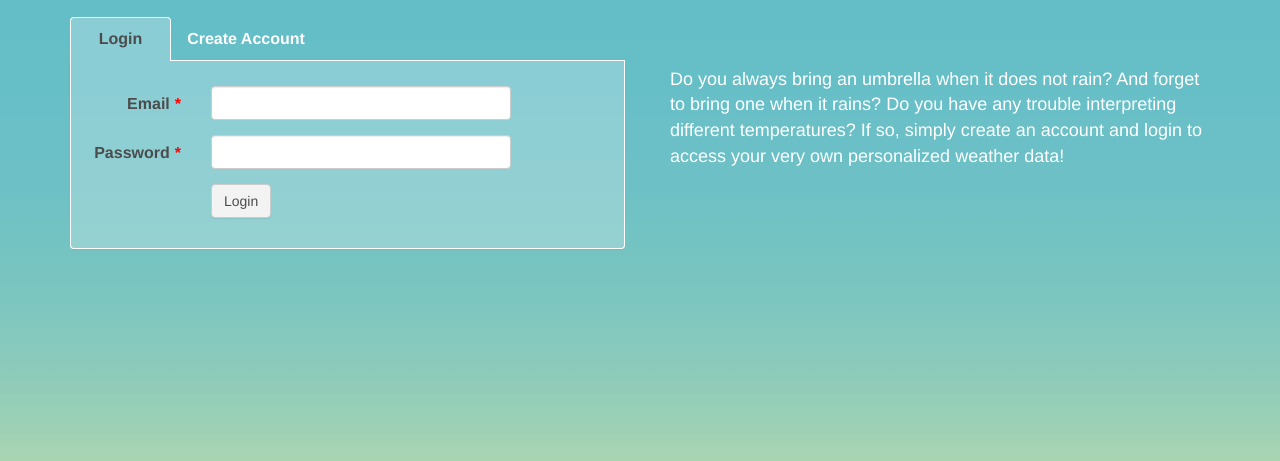
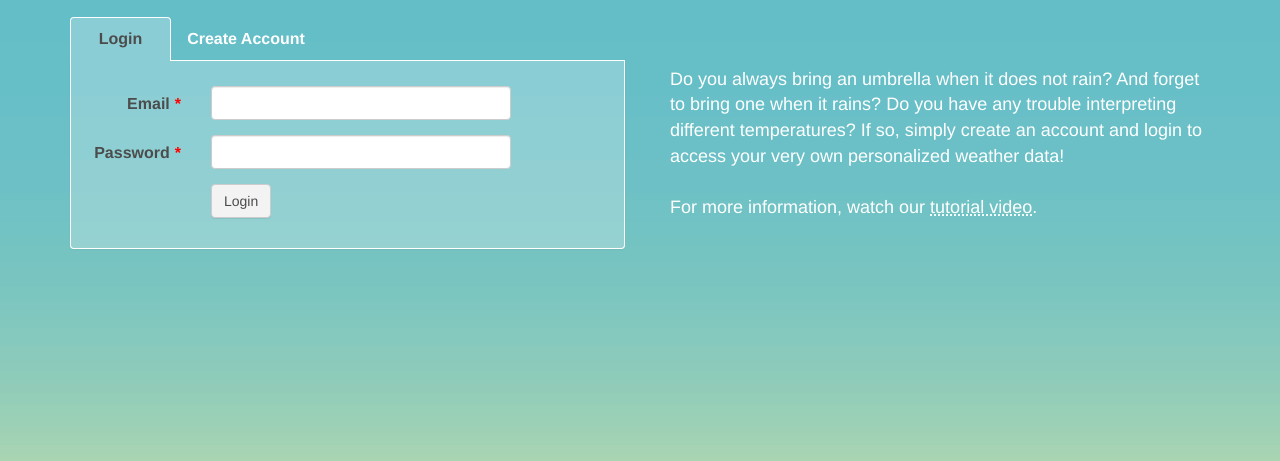
Before and after one commit to fchandra09/weather-buddy, a PHP site: page /index.php/user in a window 1280 px wide. Shown: the part 132-593 px from the top of the page. Run offline with PHP 8.4, Linux system fonts and the light colour scheme; data that the repository does not hold is empty; some libraries are stand-ins or nearby versions; some web fonts are replaced.

Commit message:
Added placeholder for tutorial video.

```diff
--- a/application/views/_templates/header.php
+++ b/application/views/_templates/header.php
@@ -96,6 +96,10 @@ if ($settingsNav || strcasecmp($activeView, "user") == 0) {
 			$('.form-group.required').each(function(index, element) {
 				$(element).find('label:first').append('<span class="asterisk-required">*</span>');
 			});
+
+			$('#tutorial-video').on('hidden.bs.modal', function (e) {
+				$('#tutorial-video iframe').attr('src', $('#tutorial-video iframe').attr('src'));
+			});
 		});
 	</script>
 </head>
@@ -136,6 +140,9 @@ if ($settingsNav || strcasecmp($activeView, "user") == 0) {
 							<ul class="dropdown-menu">
 								<li>
 									<a href="<?php echo URL_WITH_INDEX_FILE; ?>user">Settings</a>
+								</li>
+								<li>
+									<a data-toggle="modal" data-target="#tutorial-video" style="cursor:pointer;">Tutorial Video</a>
 								</li>
 								<li>
 									<a href="<?php echo URL_WITH_INDEX_FILE; ?>user/logout">Logout</a>
@@ -188,6 +195,12 @@ if ($settingsNav || strcasecmp($activeView, "user") == 0) {
 							</a>
 						</li>
 						<li>
+							<a data-toggle="modal" data-target="#tutorial-video" style="cursor:pointer;">
+								Tutorial Video
+								<span class="glyphicon glyphicon-chevron-right"></span>
+							</a>
+						</li>
+						<li>
 							<a href="<?php echo URL_WITH_INDEX_FILE; ?>user/logout">
 								Logout
 								<span class="glyphicon glyphicon-chevron-right"></span>
@@ -207,6 +220,20 @@ if ($settingsNav || strcasecmp($activeView, "user") == 0) {
 		</div>
 	</nav>
 
+	<div id="tutorial-video" class="modal fade" tabindex="-1" role="dialog">
+		<div class="modal-dialog">
+			<div class="modal-content">
+				<div class="modal-header">
+					<button type="button" class="close" data-dismiss="modal" aria-label="Close"><span aria-hidden="true">&times;</span></button>
+					<h4 class="modal-title">My Weather Buddy Tutorial Video</h4>
+				</div>
+				<div class="modal-body">
+					<iframe width="100%" height="315" src="" frameborder="0" allowfullscreen></iframe>
+				</div>
+			</div>
+		</div>
+	</div>
+
 	<?php if ($settingsNav) {
 		require APP . 'views/_templates/settings.php';
 	} ?>
--- a/application/views/index.php
+++ b/application/views/index.php
@@ -99,5 +99,7 @@ $email = "";
 		And forget to bring one when it rains?
 		Do you have any trouble interpreting different temperatures?
 		If so, simply create an account and login to access your very own personalized weather data!
+		<br/><br/>
+		For more information, watch our <a data-toggle="modal" data-target="#tutorial-video">tutorial video</a>.
 	</div>
 </div>
--- a/public/css/weather-buddy.css
+++ b/public/css/weather-buddy.css
@@ -251,6 +251,16 @@ a:hover, a:focus {
 	color: #fff;
 	padding: 50px 0 0 30px;
 	font-size: 1.125rem;
+}
+.introduction-box a {
+	color: #fff;
+	cursor: pointer;
+	text-decoration: underline;
+	text-decoration-style: dotted;
+	-webkit-text-decoration-style: dotted;
+}
+.introduction-box a:hover, .introduction-box a:focus {
+	color: #4c4c4c;
 }
 #login-div,
 #create-div {
```
